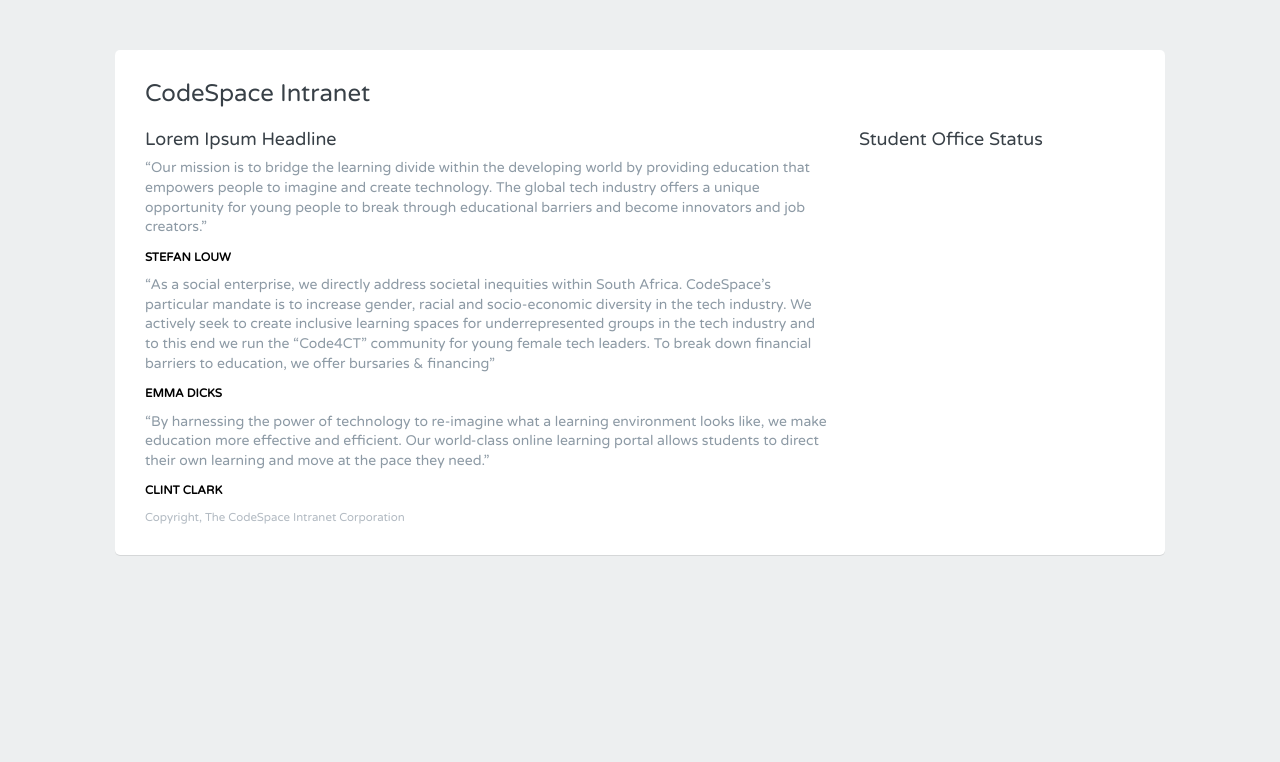
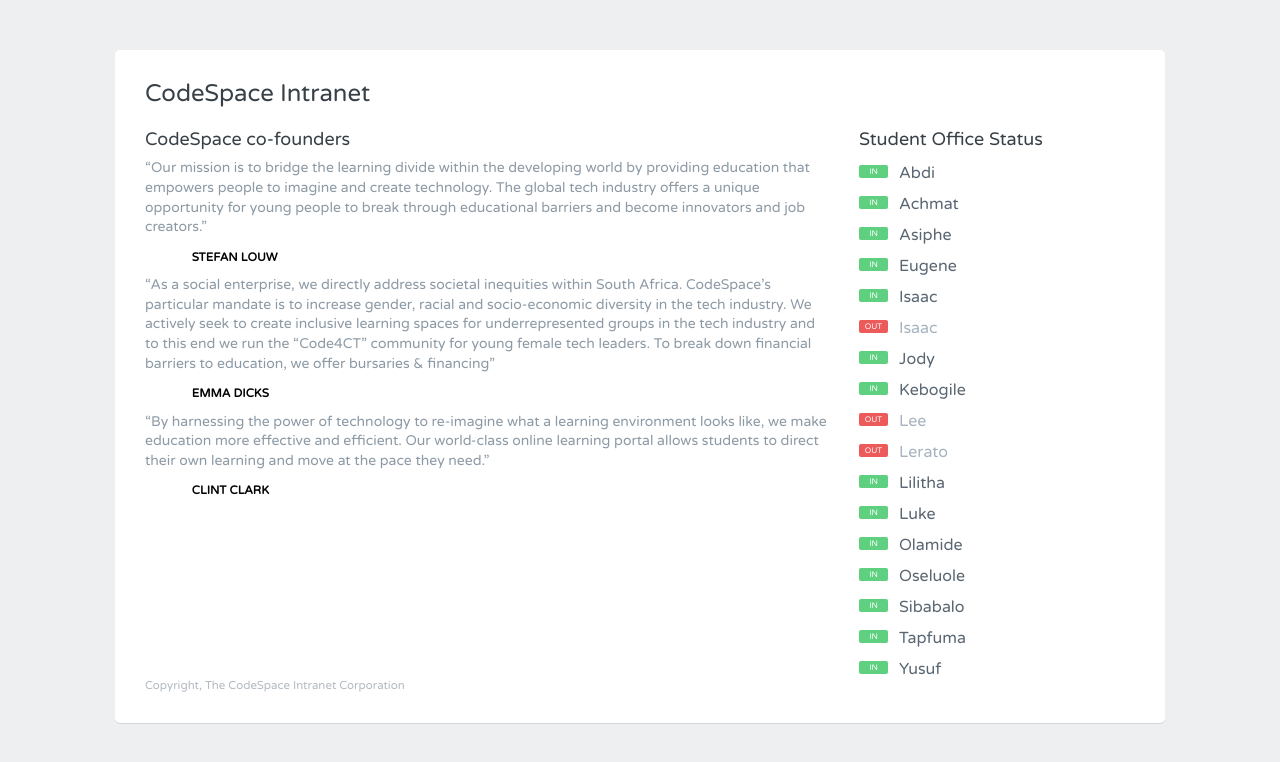
Before and after one commit to Abdifatah29/codespace-attendees, a plain HTML site: page index.html in a window 1280 px wide. Drawn offline with Linux system fonts and the light colour scheme.

Commit message:
changed js file name plus comments

```diff
--- a/index.html
+++ b/index.html
@@ -10,7 +10,7 @@
      <!-- stylesheet for css -->
      <link rel="stylesheet" href="css/main.css">
     <!-- script for js -->
-     <script src="js/widget.js"></script>
+     <script src="js/app.js"></script>
 </head>
 <body>
     <div class="grid-container centered">
@@ -22,23 +22,23 @@
                         <h1>CodeSpace Intranet</h1>
                     </div>
                 </div>
-                <section class="grid-70 main">
+                <section class="grid-70 main quotes">
                     <!-- subheading -->
-                    <h2>Lorem Ipsum Headline</h2>
-                    <!-- qoute from Stefan -->
+                    <h2>CodeSpace co-founders</h2>
+                    <!-- quote from Stefan -->
                     <p>“Our mission is to bridge the learning divide within the developing world by providing education
                         that empowers people to imagine and create technology. The global tech industry offers a unique
                         opportunity for young people to break through educational barriers and become innovators and job
                         creators.”</p>
                         <h3>STEFAN LOUW</h3>
-                    <!-- qoute from Emma -->
+                    <!-- quote from Emma -->
                     <p>“As a social enterprise, we directly address societal inequities within South Africa. CodeSpace’s
                         particular mandate is to increase gender, racial and socio-economic diversity in the tech
                         industry. We actively seek to create inclusive learning spaces for underrepresented groups in
                         the tech industry and to this end we run the “Code4CT” community for young female tech leaders.
                         To break down financial barriers to education, we offer bursaries & financing”</p>
                         <h3>EMMA DICKS</h3>
-                    <!-- qoute from Clint -->
+                    <!-- quote from Clint -->
                     <p>“By harnessing the power of technology to re-imagine what a learning environment looks like, we
                         make education more effective and efficient. Our world-class online learning portal allows
                         students to direct their own learning and move at the pace they need.”</p>
@@ -47,6 +47,7 @@
                 <!-- End of subHeading -->
                 <aside class="grid-30 list">
                     <h2>Student Office Status</h2>
+                    <!-- placing students names via the DOM -->
                     <div id="employeeList">
 
                     </div>
```
